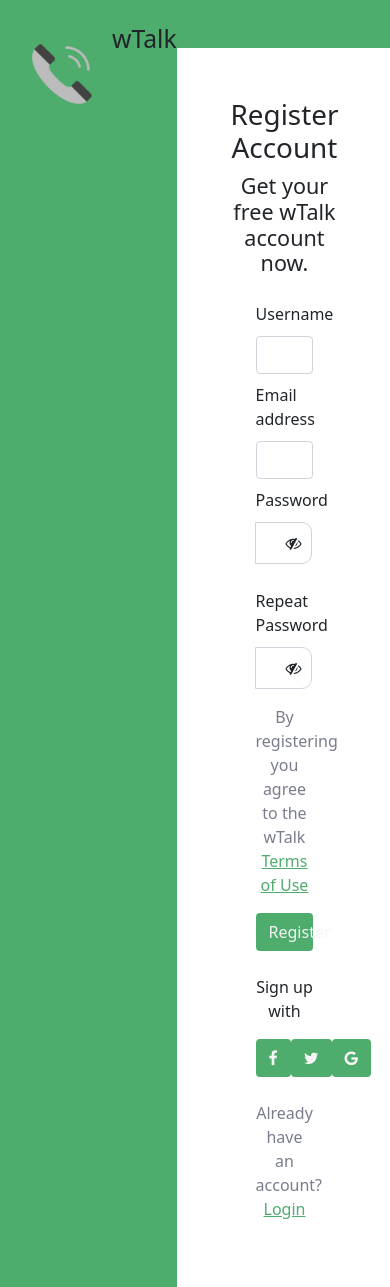
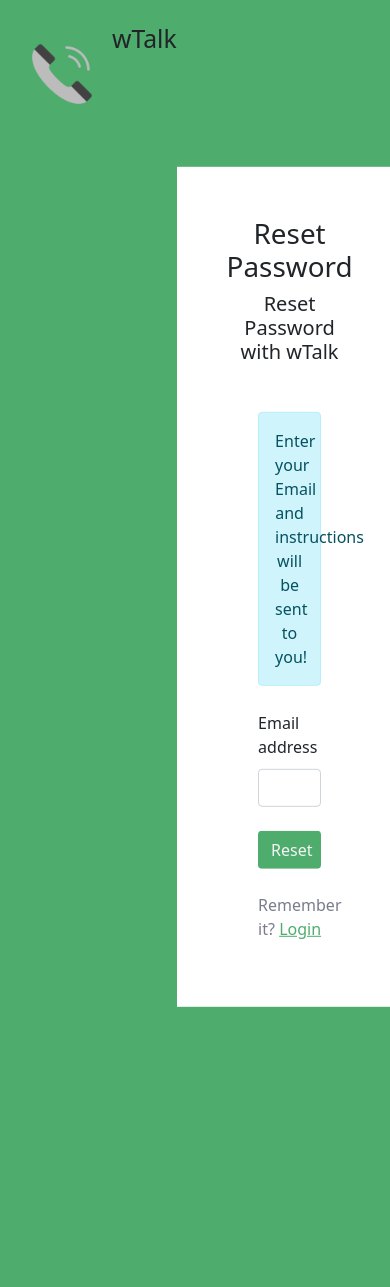
Before and after one commit to wtalk-repos/wtalk-frontend, an Angular app: page / in a window 390 px wide. After the commit the page ends 1007 px from the top, so only its background shows below. Built offline with nearby package versions, Linux system fonts and the light colour scheme.

Commit message:
Forgot password styling done, not responsive

```diff
--- a/src/app/app.component.html
+++ b/src/app/app.component.html
@@ -1,2 +1,3 @@
 <!-- <app-login></app-login> -->
-<app-register></app-register>
+<!-- <app-register></app-register> -->
+<app-forgot-password></app-forgot-password>
--- a/src/app/modules/auth/forgot-password/forgot-password.component.css
+++ b/src/app/modules/auth/forgot-password/forgot-password.component.css
@@ -0,0 +1,21 @@
+.login-container {
+    background-color: white;
+    padding: 50px;
+    /* -ms-transform: translate(-8%, 20%);
+    transform: translate(-8%, 20%); */
+    -ms-transform: translate(0%, 17%);
+    transform: translate(0%, 17%);
+}
+
+.login-container label,span {
+    margin: .6em 0;
+}
+
+button {
+    background-color: #4eac6d;
+    color: whitesmoke;
+}
+
+.login-container a {
+    color: #4eac6d;
+}
--- a/src/app/modules/auth/forgot-password/forgot-password.component.html
+++ b/src/app/modules/auth/forgot-password/forgot-password.component.html
@@ -1 +1,34 @@
-<p>forgot-password works!</p>
+<div class="container-fluid mt-4 d-flex">
+
+    <div class="d-flex col-sm-2 col-lg-2">
+        <img src="/assets/logo.png" alt="logo img" style="height: 100px; width: 100px;">
+        <h2 class="text-center">wTalk</h2>
+    </div>
+
+    <div class="col-sm-8 col-lg-8 mx-auto login-container">
+
+        <div class="text-center ">
+            <h1>Reset Password</h1>
+            <h5 class="mt-2 mb-2">Reset Password with wTalk</h5>
+       </div>
+
+       <div class="mx-auto w-50 mt-3">
+        <div class="text-center mt-5 alert alert-info fade show" role="alert">Enter your Email and instructions will be sent to you!</div>
+
+           <form class="login-container-form">
+
+            <div class="form-group">
+                <label for="email1">Email address</label>
+                <input type="email" class="form-control" id="email1" aria-describedby="emailHelp">
+            </div>
+
+            <div class="text-center mt-4">
+                <button class="btn btn-login w-100 btn-login" type="submit">Reset</button>
+            </div>
+
+           </form>
+
+           <p class="text-center pt-4" style="color: #797C8C;">Remember it? <a href="#">Login</a></p>
+       </div>
+    </div>
+</div>
```
